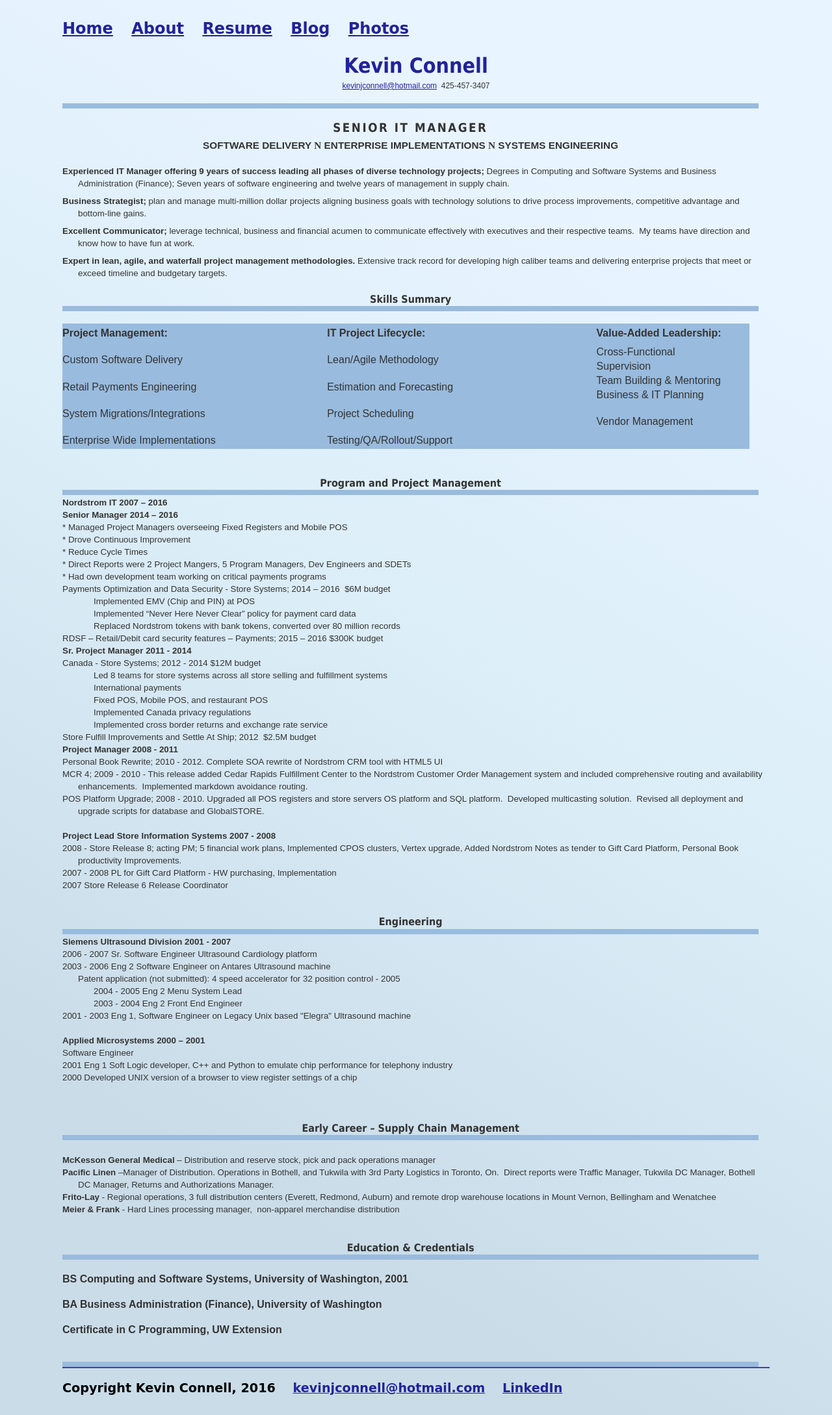
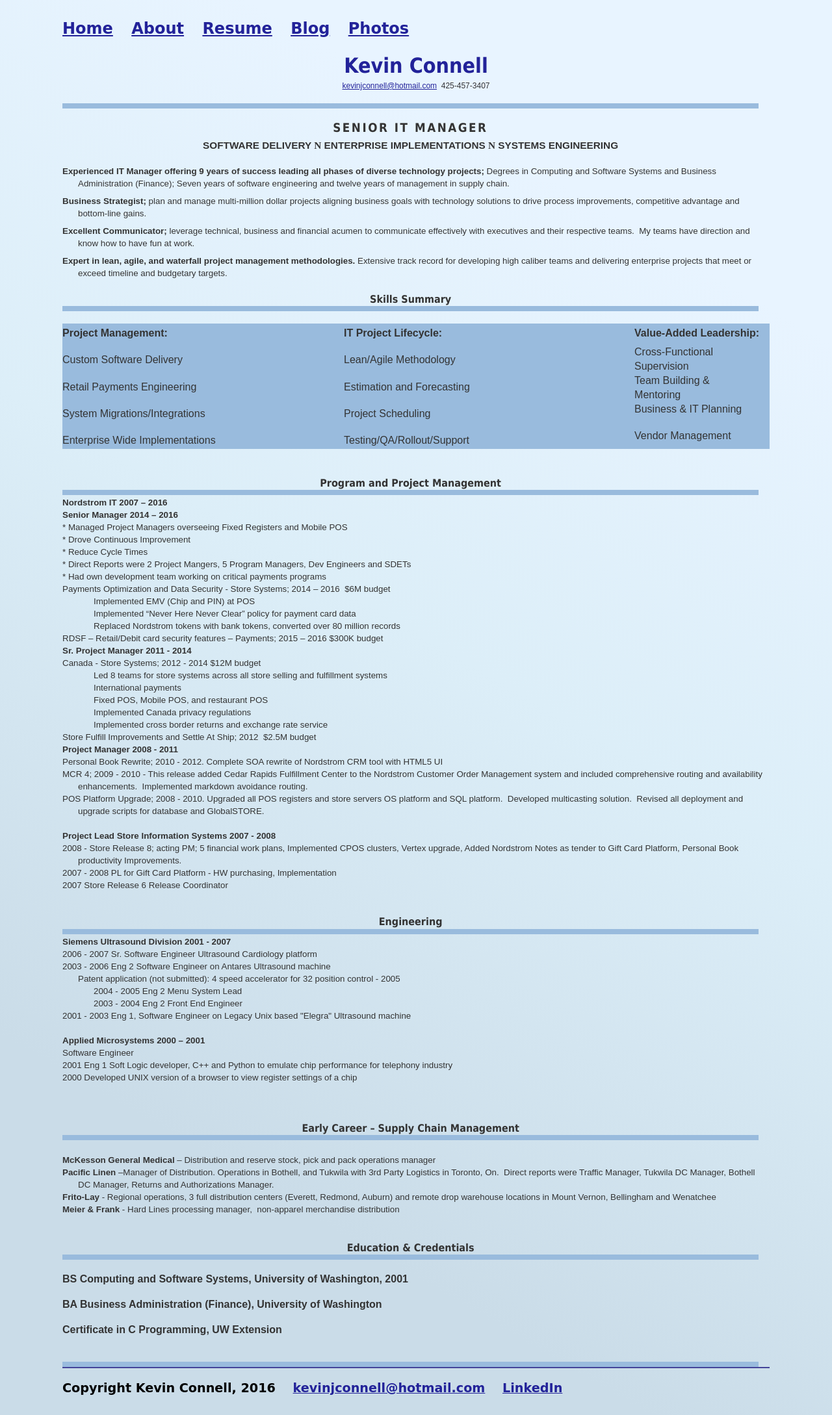
Before and after one commit to mo4dawg/mo4dawg.github.io, a Jekyll site: the page built from CV/index.html, in a window 1280 px wide. Shown: the whole page at 65% size. Built offline with Jekyll 4.4.1, drawn with Linux system fonts in a browser that asks for light colours.

Commit message:
Update index.html

```diff
--- a/CV/index.html
+++ b/CV/index.html
@@ -448,7 +448,7 @@
 <table   border=0 cellspacing=0 cellpadding=0
  style='margin: 0px; mso-padding-alt:0in 5.4pt 0in 5.4pt'>
  <tr style='mso-yfti-irow:0;mso-yfti-firstrow:yes;mso-yfti-lastrow:yes'>
-  <td width = "400" valign=top style=padding:0in 5.4pt 0in 5.4pt'>
+  <td width = "500" valign=top style=padding:0in 5.4pt 0in 5.4pt'>
   <p class=MyZoomClass style='margin-top:2.0pt;margin-right:0in;margin-bottom:
   4.0pt;margin-left:0in;line-height:normal'><span style='mso-bookmark:top'><b
   style='mso-bidi-font-weight:normal'><span style='font-size:10.0pt;font-family:
@@ -471,7 +471,7 @@
   mso-fareast-font-family:"Times New Roman"'>Enterprise Wide Implementations&nbsp;&nbsp;&nbsp;&nbsp;&nbsp;&nbsp;<o:p></o:p></span></span></p>
   </td>
   <span style='mso-bookmark:top'></span>
-  <td width = "400" valign=top style='padding:0in 5.4pt 0in 5.4pt'>
+  <td width = "500" valign=top style='padding:0in 5.4pt 0in 5.4pt'>
   <p class=MyZoomClass style='margin-top:2.0pt;margin-right:0in;margin-bottom:
   4.0pt;margin-left:0in;line-height:normal'><span style='mso-bookmark:top'><b
   style='mso-bidi-font-weight:normal'><span style='font-size:10.0pt;font-family:
```
